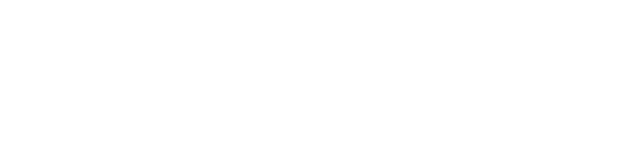
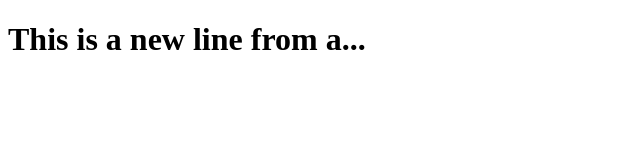
Before and after one commit to Ana-Chen/a-example, a plain HTML site: page index.html in a window 1280 px wide. Shown: the whole page, without its empty margins (0-640 px from the left). Drawn offline with Linux system fonts and the light colour scheme.

Commit message:
Add a new line

```diff
--- a/index.html
+++ b/index.html
@@ -6,6 +6,6 @@
     <title>Document</title>
 </head>
 <body>
-
+    <h1>This is a new line from a...</h1>
 </body>
 </html>
```
